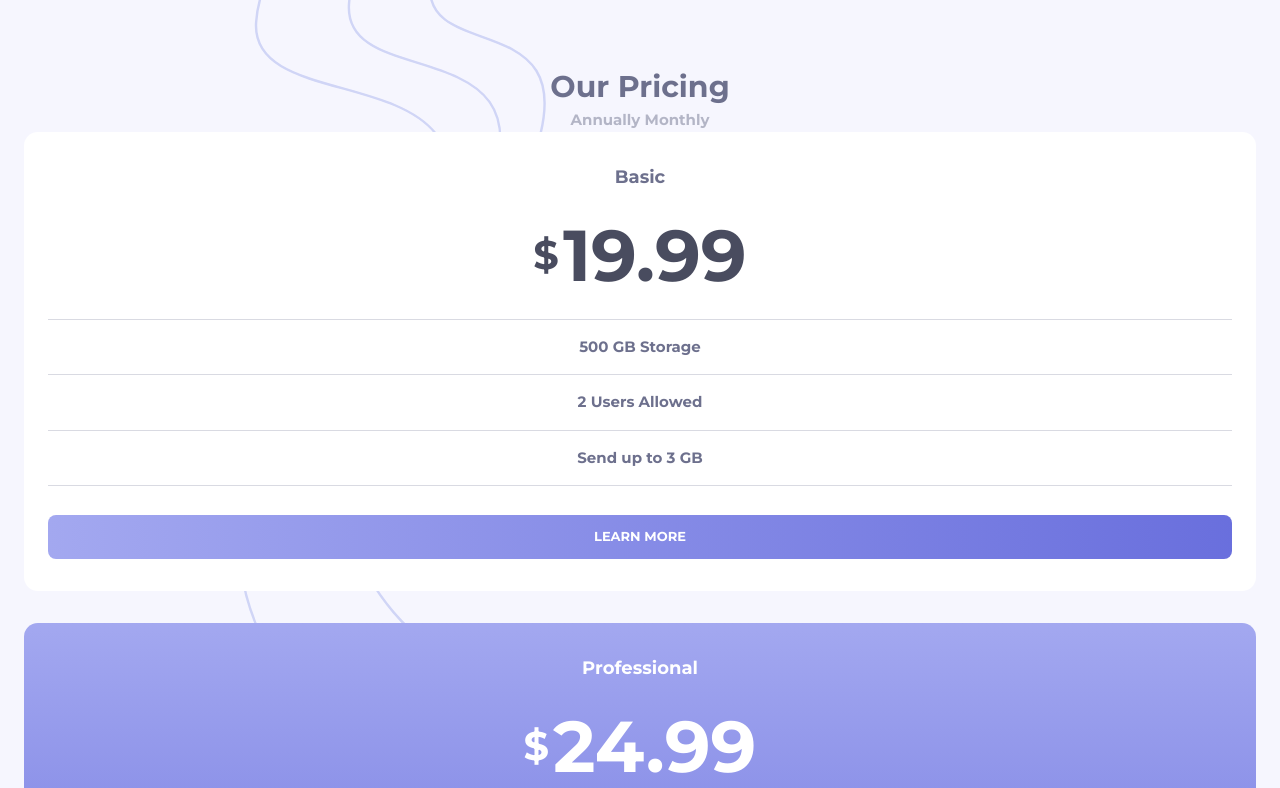
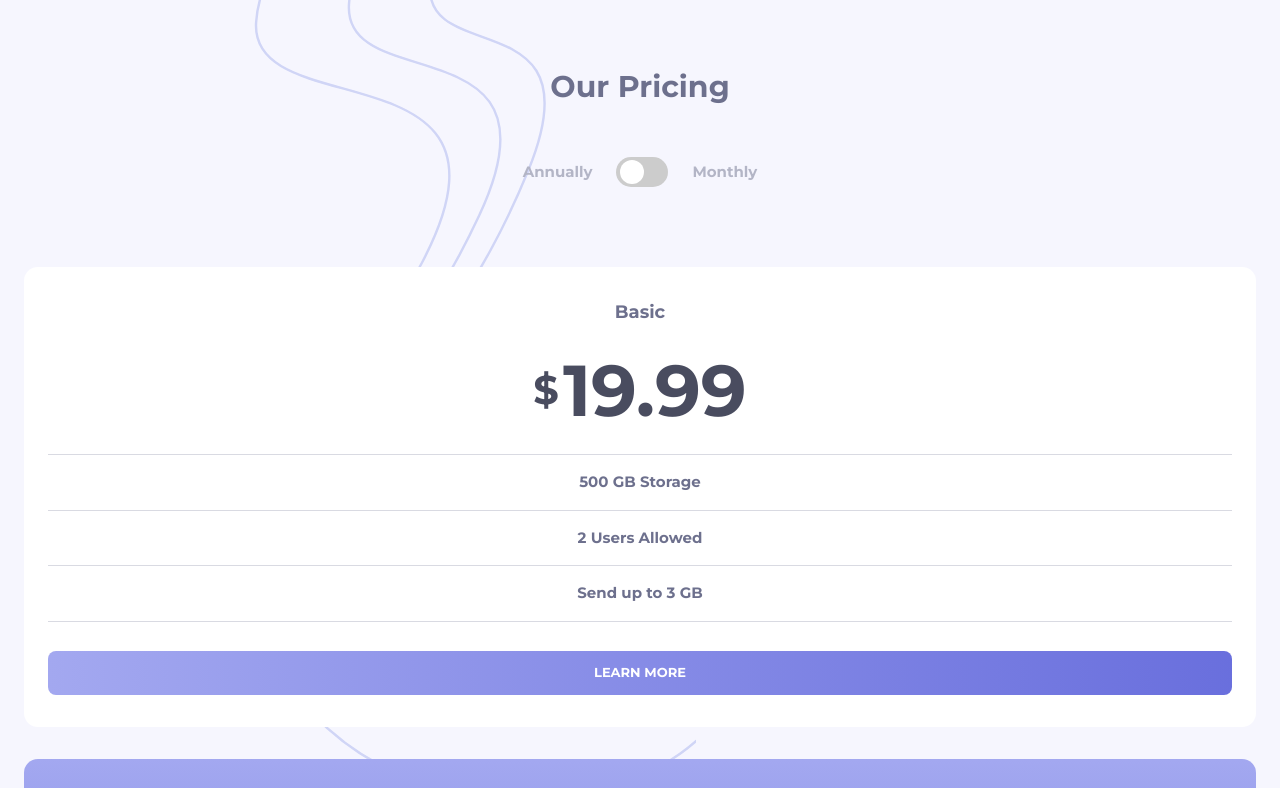
Before and after one commit to felipetn1989/pricing-component-with-toggle-master, a plain HTML site: page index.html in a window 1280 px wide. Shown: the top 788 px of the page. Drawn offline with Linux system fonts and the light colour scheme.

Commit message:
finished desktop design

```diff
--- a/index.html
+++ b/index.html
@@ -19,7 +19,14 @@
   <body>
     <main class="pricing">
       <h1>Our Pricing</h1>
-      <div class="choice">Annually Monthly</div>
+      <div class="choice">
+        Annually
+        <label class="switch">
+          <input type="checkbox" />
+          <span class="slider round"></span>
+        </label>
+        Monthly
+      </div>
       <div class="pricing__plans">
         <section class="planInfo planBasic white">
           <h2>Basic</h2>
--- a/styles/style.css
+++ b/styles/style.css
@@ -95,6 +95,75 @@ h6 {
   --fw-bold: 700;
 }
 
+/* w3schools toggle template */
+
+/* The switch - the box around the slider */
+.switch {
+  position: relative;
+  display: inline-block;
+  width: 3.25rem;
+  height: 1.875rem;
+}
+
+/* Hide default HTML checkbox */
+.switch input {
+  opacity: 0;
+  width: 0;
+  height: 0;
+}
+
+/* The slider */
+.slider {
+  position: absolute;
+  cursor: pointer;
+  top: 0;
+  left: 0;
+  right: 0;
+  bottom: 0;
+  background-color: #ccc;
+  -webkit-transition: 0.4s;
+  transition: 0.4s;
+}
+
+.slider:before {
+  position: absolute;
+  content: "";
+  height: 1.5rem;
+  width: 1.5rem;
+  left: 0.25rem;
+  bottom: 0.1875rem;
+  background-color: white;
+  -webkit-transition: 0.4s;
+  transition: 0.4s;
+}
+
+input:checked + .slider {
+  background-image: linear-gradient(
+    to right,
+    var(--Linear-Gradient1),
+    var(--Linear-Gradient2)
+  );
+}
+
+input:focus + .slider {
+  box-shadow: 0 0 1px #2196f3;
+}
+
+input:checked + .slider:before {
+  -webkit-transform: translateX(1.25rem);
+  -ms-transform: translateX(1.25rem);
+  transform: translateX(1.25rem);
+}
+
+/* Rounded sliders */
+.slider.round {
+  border-radius: 2.125rem;
+}
+
+.slider.round:before {
+  border-radius: 50%;
+}
+
 /* General Settings */
 
 body {
@@ -118,13 +187,21 @@ ul {
   padding: 0;
 }
 
+.choice {
+  display: flex;
+  justify-content: center;
+  align-items: center;
+  gap: 1.5rem;
+  margin: 3rem 0 5rem 0;
+}
+
 .planFeatures li {
-  border-top: 1px solid hsla(234, 14%, 74%, 0.500);
+  border-top: 1px solid hsla(234, 14%, 74%, 0.5);
   padding: 1rem 0;
 }
 
 .planFeatures li:last-child {
-  border-bottom: 1px solid hsla(234, 14%, 74%, 0.500);
+  border-bottom: 1px solid hsla(234, 14%, 74%, 0.5);
 }
 
 .pricing__plans {
@@ -147,12 +224,16 @@ ul {
 }
 
 .purple {
-    background-image: linear-gradient(to bottom, var(--Linear-Gradient1), var(--Linear-Gradient2));
-    color: white;
+  background-image: linear-gradient(
+    to bottom,
+    var(--Linear-Gradient1),
+    var(--Linear-Gradient2)
+  );
+  color: white;
 }
 
 .purple .planValue {
-    color: white;
+  color: white;
 }
 
 .planValue {
@@ -185,12 +266,13 @@ ul {
 }
 
 .purpleButton {
-    background-image: unset;
-    background-color: white;
-    color: var(--Linear-Gradient2);
+  background-image: unset;
+  background-color: white;
+  color: var(--Linear-Gradient2);
 }
 
 .attribution {
+  margin-top: 2rem;
   font-size: 0.6875rem;
   text-align: center;
 }
```
